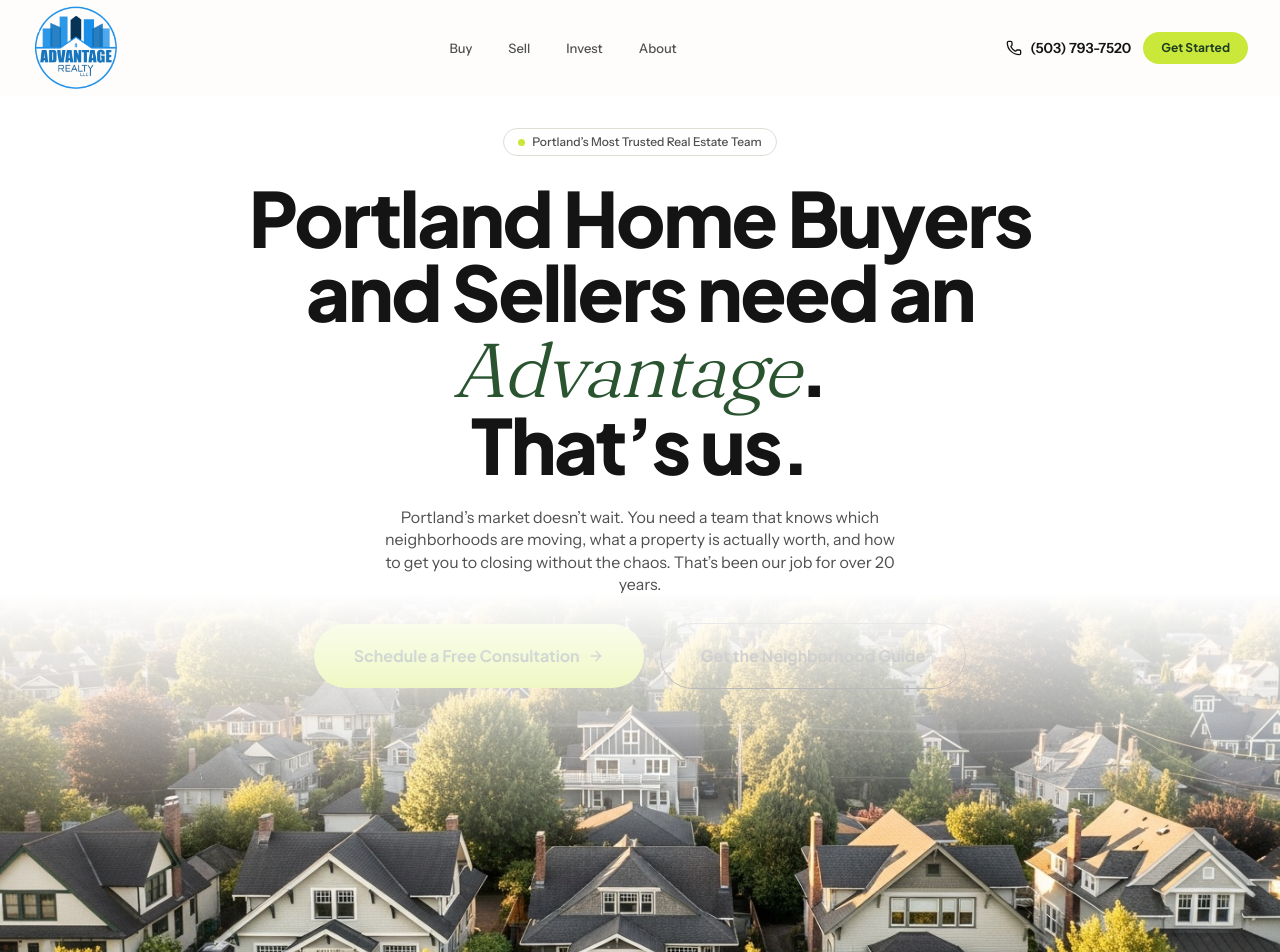
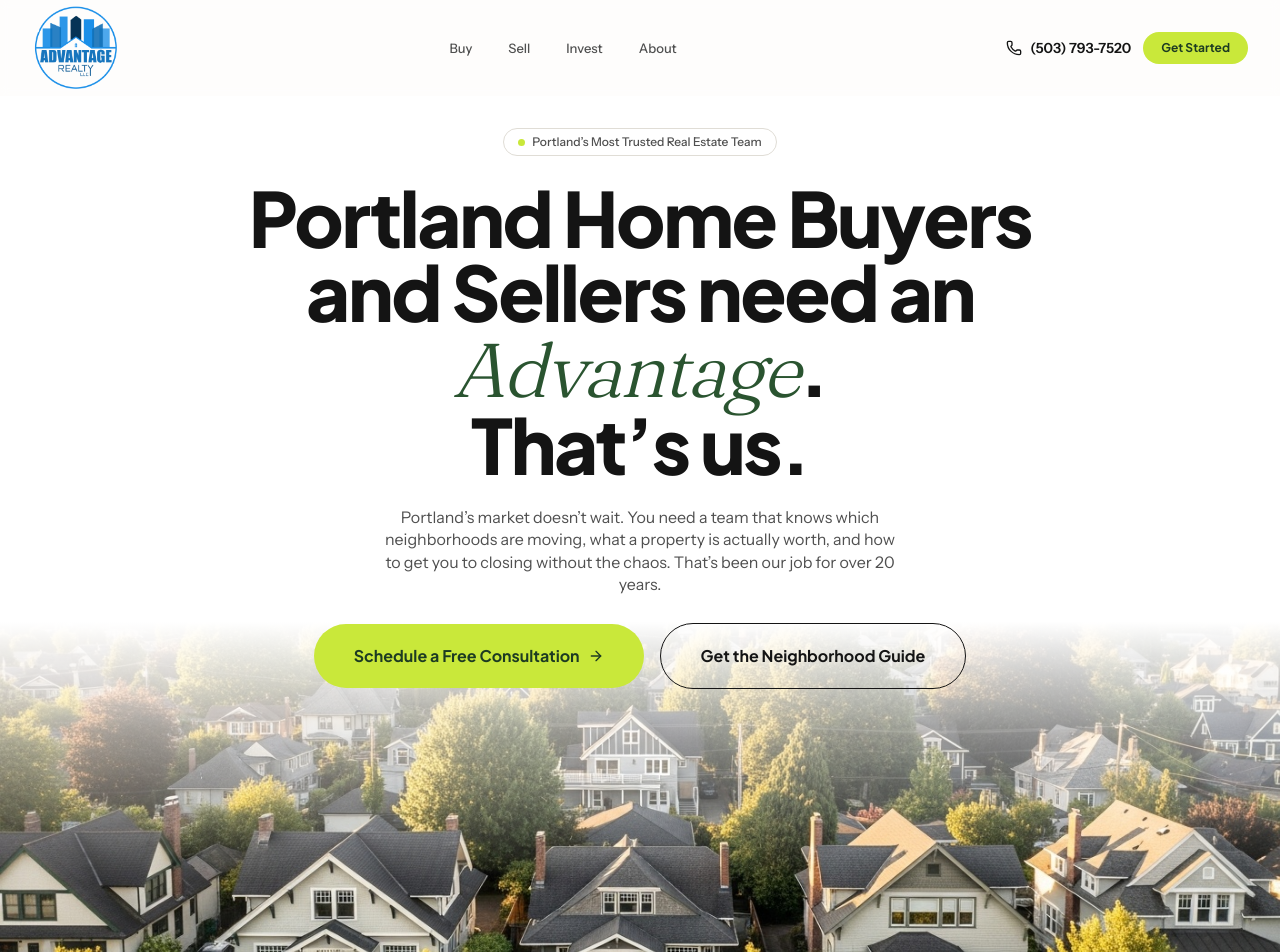
Before and after one commit to briannafare/advantage-realty-site, a Next.js app: page / in a window 1280 px wide. Shown: the top 952 px of the page. Built offline with nearby package versions, Linux system fonts and the light colour scheme.

Commit message:
Fix buttons z-index and smooth out gradient fade break
- Raise text block to z-20 so buttons stay clickable above image
- Taller gradient (h-48/h-64/h-72) with explicit stops (from-10%,
  via-50%) for a smoother transition with no visible line

https://claude.ai/code/session_01RcjhsUC9X9JZgrnpPntJ22

```diff
--- a/src/app/HomePageClient.tsx
+++ b/src/app/HomePageClient.tsx
@@ -266,7 +266,7 @@ function HeroSection() {
   return (
     <section ref={heroRef} className="relative z-0 overflow-hidden bg-white">
       {/* Text block — compact, high on page (Rillo-style) */}
-      <div className="relative z-10 mx-auto max-w-4xl px-5 pb-6 pt-4 text-center sm:px-6 sm:pb-8 sm:pt-6 lg:pt-8">
+      <div className="relative z-20 mx-auto max-w-4xl px-5 pb-6 pt-4 text-center sm:px-6 sm:pb-8 sm:pt-6 lg:pt-8">
         <motion.div initial="hidden" animate="visible" variants={stagger}>
           {/* Welcome badge */}
           <motion.div variants={fadeUp} custom={0}>
@@ -328,7 +328,7 @@ function HeroSection() {
 
       {/* Hero image — fades in from content, no hard edges */}
       <div className="relative -mt-20 sm:-mt-28 lg:-mt-32">
-        <div className="pointer-events-none absolute inset-x-0 top-0 z-10 h-40 bg-gradient-to-b from-white via-white/60 to-transparent sm:h-56 lg:h-64" />
+        <div className="pointer-events-none absolute inset-x-0 top-0 z-10 h-48 bg-gradient-to-b from-white from-10% via-white/50 via-50% to-transparent sm:h-64 lg:h-72" />
         <motion.div
           style={{ scale: imageScale }}
           className="relative w-full"
```
